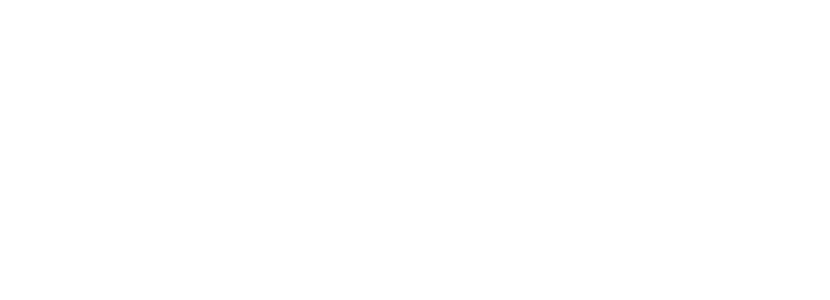
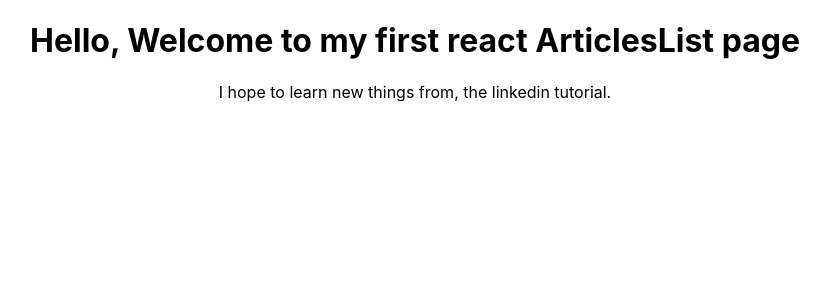
Before and after one commit to panda002/Learning-React, a React (Create React App) app in the folder FirstWebSite/my-website/: page /articles-list in a window 1280 px wide. Shown: the top 300 px of the page, without its empty margins (225-1055 px from the left). Built offline with nearby package versions, Linux system fonts and the light colour scheme.

Commit message:
Added routes for different pages in App.js

```diff
--- a/FirstWebSite/my-website/src/App.js
+++ b/FirstWebSite/my-website/src/App.js
@@ -2,6 +2,11 @@ import React from 'react';
 import logo from './logo.svg';
 import './App.css';
 import HomePage from "./pages/HomePage";
+import AboutPage from "./pages/AboutPage";
+import ArticlePage from "./pages/ArticlePage";
+import ArticlesList from "./pages/ArticlesList";
+
+
 import {
   BrowserRouter as Router,
     Route,
@@ -12,6 +17,9 @@ function App() {
       <Router>
         <div className="App">
           <Route path="/" component={HomePage} exact/>
+          <Route path="/about" component={AboutPage} />
+          <Route path="/article" component={ArticlePage} />
+          <Route path="/articles-list" component={ArticlesList} />
         </div>
       </Router>
 
--- a/FirstWebSite/my-website/src/pages/AboutPage.js
+++ b/FirstWebSite/my-website/src/pages/AboutPage.js
@@ -0,0 +1,13 @@
+import React from "react";
+
+const AboutPage = () => (
+    <>
+        <h1>Hello, Welcome to my first react AboutPage</h1>
+        <p>
+            I hope to learn new things from, the linkedin tutorial.
+        </p>
+    </>
+
+);
+
+export default AboutPage;
--- a/FirstWebSite/my-website/src/pages/ArticlePage.js
+++ b/FirstWebSite/my-website/src/pages/ArticlePage.js
@@ -0,0 +1,13 @@
+import React from "react";
+
+const ArticlePage = () => (
+    <>
+        <h1>Hello, Welcome to my first react ArticlePage</h1>
+        <p>
+            I hope to learn new things from, the linkedin tutorial.
+        </p>
+    </>
+
+);
+
+export default ArticlePage;
--- a/FirstWebSite/my-website/src/pages/ArticlesList.js
+++ b/FirstWebSite/my-website/src/pages/ArticlesList.js
@@ -0,0 +1,13 @@
+import React from "react";
+
+const ArticlesList = () => (
+    <>
+        <h1>Hello, Welcome to my first react ArticlesList page</h1>
+        <p>
+            I hope to learn new things from, the linkedin tutorial.
+        </p>
+    </>
+
+);
+
+export default ArticlesList;
```
Also changed, not shown: 1 other file (tests, documents, lock files or other folders).
